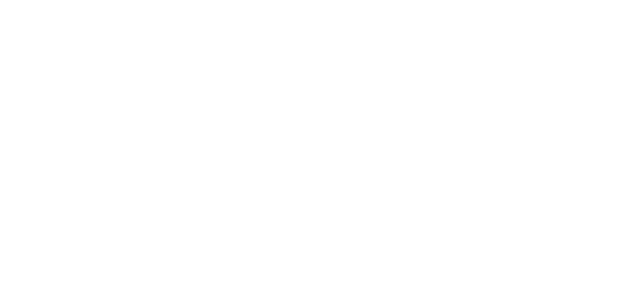
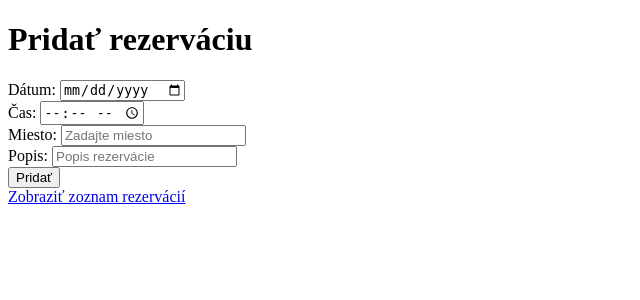
Before and after one commit to Markou07/ProjektOPG, a Flask app: page / in a window 1280 px wide. Before the commit the part shown is empty. Shown: the top 300 px of the page, without its empty margins (0-640 px from the left). Run offline with Flask 3, Linux system fonts and the light colour scheme.

Commit message:
index.html dokonceny asi

```diff
--- a/templates/index.html
+++ b/templates/index.html
@@ -1,10 +1,34 @@
 <!DOCTYPE html>
-<html lang="en">
+<html lang="sk">
 <head>
     <meta charset="UTF-8">
-    <title>Title</title>
+    <meta name="viewport" content="width=device-width, initial-scale=1.0">
+    <title>Pridať rezerváciu</title>
+    <link rel="stylesheet" href="{{ url_for('static', filename='style.css') }}">
 </head>
 <body>
-
+    <div class="container">
+        <h1>Pridať rezerváciu</h1>
+        <form method="POST">
+            <div class="form-group">
+                <label for="datum">Dátum:</label>
+                <input type="date" id="datum" name="datum" required>
+            </div>
+            <div class="form-group">
+                <label for="cas">Čas:</label>
+                <input type="time" id="cas" name="cas" required>
+            </div>
+            <div class="form-group">
+                <label for="miesto">Miesto:</label>
+                <input type="text" id="miesto" name="miesto" placeholder="Zadajte miesto" required>
+            </div>
+            <div class="form-group">
+                <label for="popis">Popis:</label>
+                <input type="text" id="popis" name="popis" placeholder="Popis rezervácie" required>
+            </div>
+            <button type="submit" class="btn">Pridať</button>
+        </form>
+        <a href="/zoznam" class="link">Zobraziť zoznam rezervácií</a>
+    </div>
 </body>
 </html>
```
